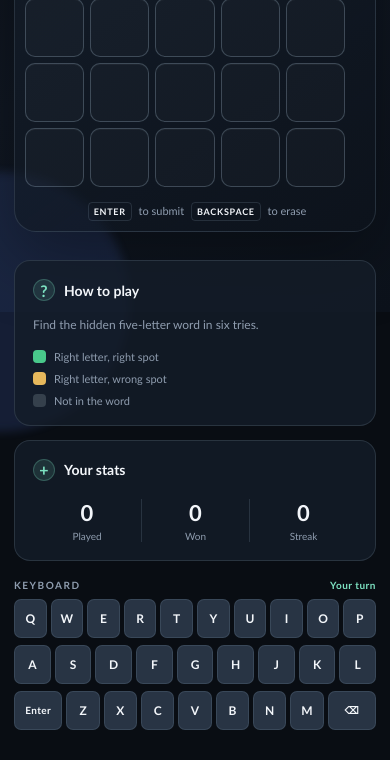
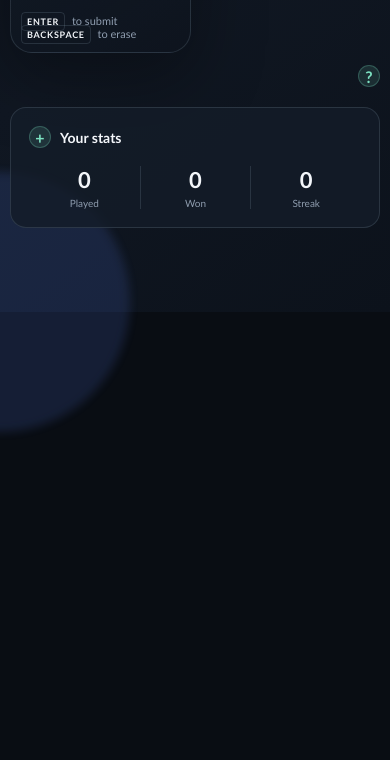
Before and after one commit to salemalyusof-create/wordle, a website: page index.html in a window 390 px wide. Shown: the part 532-1292 px from the top of the page. After the commit the page ends 844 px from the top, so only its background shows below. Drawn offline with Linux system fonts and the light colour scheme; no server answers.

Commit message:
mobile grid update

```diff
--- a/index.html
+++ b/index.html
@@ -2,7 +2,7 @@
 <html lang="en">
     <head>
         <meta charset="utf-8" />
-        <meta name="viewport" content="width=device-width, initial-scale=1" />
+        <meta name="viewport" content="width=device-width, initial-scale=1, maximum-scale=1, user-scalable=no" />
         <title>Wordle Game</title>
         <link rel="stylesheet" href="styles.css" />
     </head>
@@ -96,12 +96,17 @@
                     </div>
 
                     <aside class="side-rail" aria-label="Game information">
-                        <section class="info-card">
-                            <div class="section-heading"><span class="section-icon">?</span><h3>How to play</h3></div>
-                            <p>Find the hidden five-letter word in six tries.</p>
-                            <div class="legend"><span class="legend-swatch correct"></span><span>Right letter, right spot</span></div>
-                            <div class="legend"><span class="legend-swatch present"></span><span>Right letter, wrong spot</span></div>
-                            <div class="legend"><span class="legend-swatch absent"></span><span>Not in the word</span></div>
+                        <section class="info-card how-to-play-card">
+                            <div class="section-heading">
+                                <button id="howToPlayToggle" class="section-icon" type="button" aria-label="Show how to play" aria-expanded="false">?</button>
+                                <h3>How to play</h3>
+                            </div>
+                            <div id="howToPlayContent" class="how-to-play-content">
+                                <p>Find the hidden five-letter word in six tries.</p>
+                                <div class="legend"><span class="legend-swatch correct"></span><span>Right letter, right spot</span></div>
+                                <div class="legend"><span class="legend-swatch present"></span><span>Right letter, wrong spot</span></div>
+                                <div class="legend"><span class="legend-swatch absent"></span><span>Not in the word</span></div>
+                            </div>
                         </section>
                         <section class="stats-card">
                             <div class="section-heading"><span class="section-icon">+</span><h3>Your stats</h3></div>
--- a/script.js
+++ b/script.js
@@ -583,5 +583,15 @@ document.addEventListener('DOMContentLoaded', () => {
         });
     }
 
+    const howToPlayToggle = document.getElementById('howToPlayToggle');
+    const howToPlayCard = document.querySelector('.how-to-play-card');
+    if (howToPlayToggle && howToPlayCard) {
+        howToPlayToggle.addEventListener('click', () => {
+            const expanded = howToPlayCard.classList.toggle('expanded');
+            howToPlayToggle.setAttribute('aria-expanded', String(expanded));
+            howToPlayToggle.setAttribute('aria-label', expanded ? 'Hide how to play' : 'Show how to play');
+        });
+    }
+
     init();
 });
--- a/styles.css
+++ b/styles.css
@@ -171,16 +171,30 @@ button { font: inherit; }
     .side-rail { grid-template-columns: repeat(2, 1fr); }
 }
 @media (max-width: 520px) {
+    body { padding: 14px 10px 24px; touch-action: manipulation; }
     .header { margin-bottom: 23px; }
     .header-tools { width: 100%; }
     .language-buttons { margin-left: auto; }
     .header-actions { margin-left: auto; }
-    .board-panel { padding: 18px 10px 14px; }
-    .row { gap: 6px; grid-template-columns: repeat(5, minmax(0, 1fr)); width: min(100%, 320px); }
+    .main { display: grid; grid-template-columns: minmax(0, 1fr) minmax(0, 1fr); gap: 12px 8px; }
+    .game-meta { grid-column: 1 / -1; grid-row: 1; }
+    .play-layout { display: contents; }
+    .board-panel { grid-column: 1; grid-row: 2; min-width: 0; padding: 14px 6px 12px; }
+    .row { gap: 4px; grid-template-columns: repeat(5, minmax(0, 1fr)); width: 100%; }
     .board { gap: 6px; width: 100%; }
-    .key { min-height: 39px; padding: 7px 2px; }
-    .keyboard-row { gap: 4px; }
-    .side-rail { grid-template-columns: 1fr; }
+    .keyboard-wrap { grid-column: 2; grid-row: 2; margin: 0; max-width: none; min-width: 0; width: 100%; }
+    .keyboard-heading { font-size: 8px; letter-spacing: .1em; }
+    .keyboard-row { gap: 2px; }
+    .key { min-height: 35px; min-width: 0; padding: 6px 1px; font-size: 9px; }
+    .key.wide { font-size: 8px; }
+    .side-rail { grid-column: 1 / -1; grid-row: 3; display: flex; flex-direction: column; gap: 12px; min-width: 0; padding-top: 42px; position: relative; }
+    .how-to-play-card { background: transparent; border: 0; padding: 0; position: absolute; right: 0; top: 0; z-index: 2; }
+    .how-to-play-card .section-heading { justify-content: flex-end; }
+    .how-to-play-card .section-heading h3 { display: none; }
+    .how-to-play-card .section-icon { cursor: pointer; }
+    .how-to-play-content { background: var(--surface-solid); border: 1px solid var(--border); border-radius: 12px; display: none; padding: 14px; position: absolute; right: 0; top: 32px; width: min(260px, calc(100vw - 20px)); }
+    .how-to-play-card.expanded .how-to-play-content { display: block; }
+    .stats-card { width: 100%; }
     .login-form { padding: 27px 22px; }
     .game-meta { align-items: stretch; display: grid; grid-template-columns: 1fr auto; }
     .hint-button { grid-column: 1 / -1; justify-content: center; margin-top: 2px; }
```
